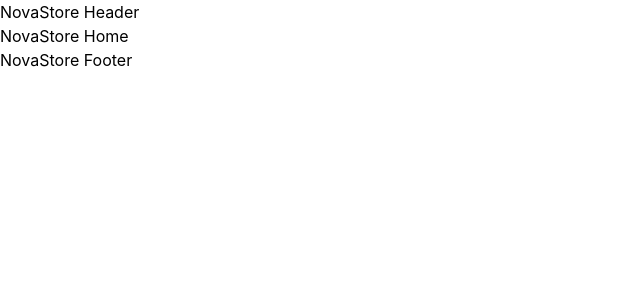
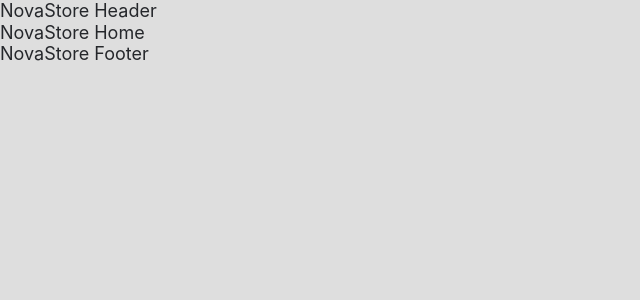
Before and after one commit to Fuego-fuego/NovaStore, a React (Vite) app: page / in a window 1280 px wide. Shown: the top 300 px of the page, without its empty margins (0-640 px from the left). Built offline with nearby package versions, Linux system fonts and the light colour scheme.

Commit message:
style: configure global styles

```diff
--- a/src/index.css
+++ b/src/index.css
@@ -1,5 +1,8 @@
 @import "tailwindcss";
 
+/* ===========================
+    1.ROOT
+===========================*/
 @theme {
   --font-primary: "Inter", sans-serif;
   --font-heading: var(--font-primary);
@@ -88,10 +91,9 @@
 }
 
 @layer base {
-  body {
-    font-family: var(--font-body);
-  }
-
+/* ===========================
+  GLOBAL STYLES
+===========================*/
 h1,
 h2,
 h3,
@@ -99,10 +101,30 @@
 h5,
 h6 {
   font-family: var(--font-heading);
+  line-height: 1.2;
+}
+
+body {
+  font-family: var(--font-body);
+  font-size: var(--fs-body);
+  color: var(--body-fg);
+  background-color: var(--body-bg);
+  line-height: 1.5;
 }
 
 
-  /* UTILITY CLASSES */
+select,
+input,
+textarea {
+  background: var(--input-bg);
+}
+
+
+
+/* ===========================
+    UTILITY CLASSES
+===========================*/
+
 .container-custom{
 --max-width: 50rem;
     max-width: min(var(--max-width), 100% - 1rem);
@@ -120,4 +142,14 @@
     font-size: var(--fs-secondary-heading);
 }
 
+.visually-hidden {
+  border: 0;
+  clip-path: inset(50%);
+  height: 1px;
+  margin: 0;
+  overflow: hidden;
+  position: absolute;
+  white-space: nowrap;
+  width: 1px;
 }
+}
```
Lines whose indentation alone changed are shown as unchanged.
